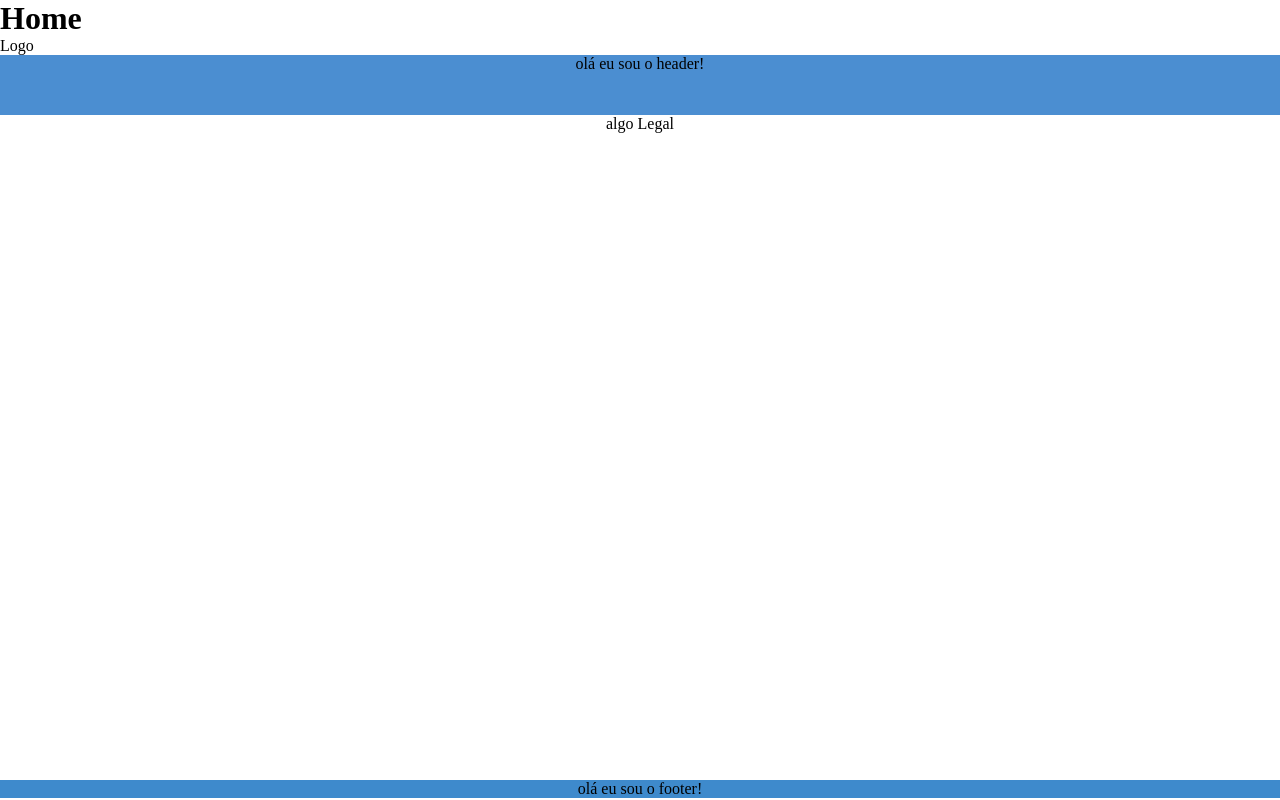
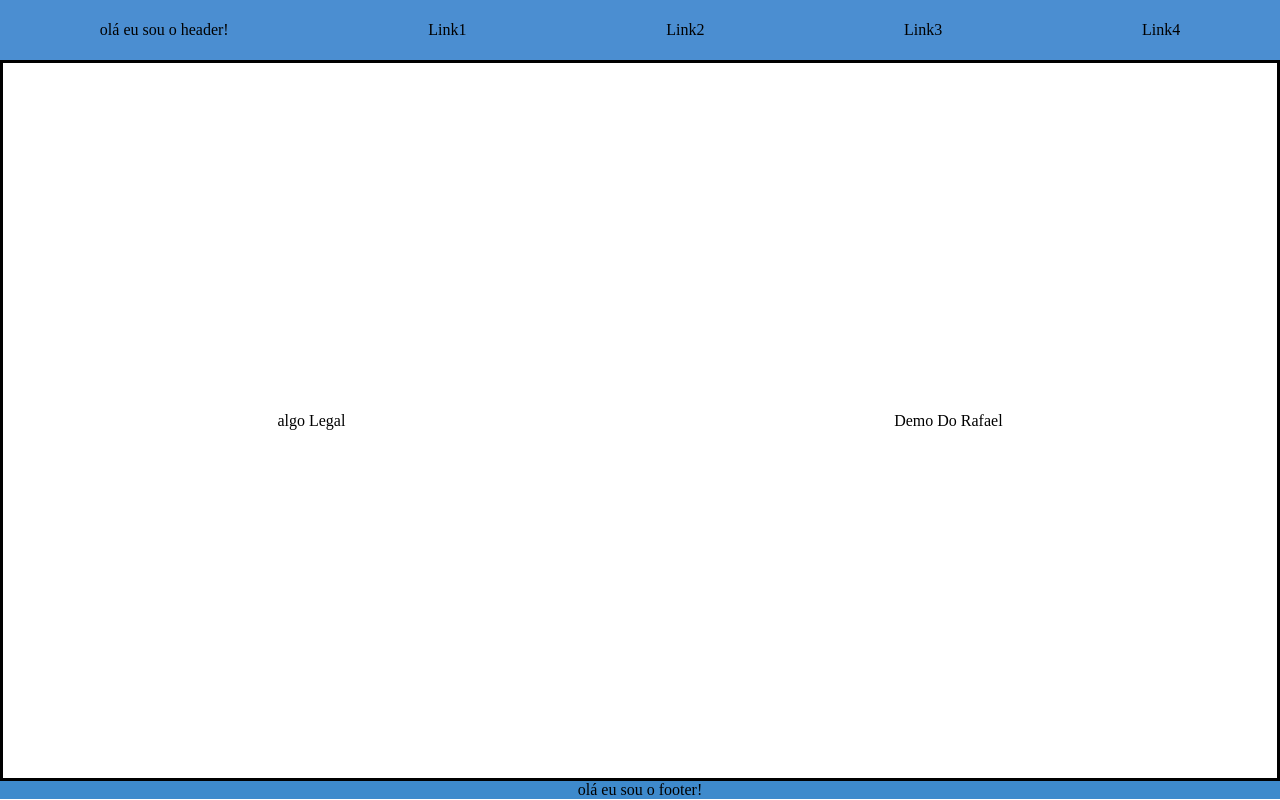
Before and after one commit to Gucrima/AtividadesTerceiraFaseSENAI, a React (Vite) app in the folder aula_1/: page / in a window 1280 px wide. Built offline with nearby package versions, Linux system fonts and the light colour scheme.

Commit message:
mais revisão do rafa

```diff
--- a/aula_1/src/App.jsx
+++ b/aula_1/src/App.jsx
@@ -3,13 +3,11 @@ import './App.css'
 import Body from './components/Body'
 import Footer from './components/Footer'
 import Header from './components/Header'
-import Home from './Pages/Home'
 
 function App() {
 
   return (
     <>
-    <Home />
     <Header />
     <Body />
     <Footer />
--- a/aula_1/src/Pages/Home.jsx
+++ b/aula_1/src/Pages/Home.jsx
@@ -3,8 +3,7 @@ import React from 'react'
 function Home() {
   return (
     <div>
-        <h1>Home</h1>
-        <p>Logo</p>
+
     </div>
   )
 }
--- a/aula_1/src/components/Body.css
+++ b/aula_1/src/components/Body.css
@@ -1,6 +1,8 @@
 .conteiner-body {
   /* background-color: #f8f9fa; */
-  min-height: calc(100vh - 135px);
+  min-height: calc(100vh - 79px);
   display: flex;
-  justify-content: center;
+  justify-content: space-around;
+  align-items: center;
+  border: solid;
 }
--- a/aula_1/src/components/Body.jsx
+++ b/aula_1/src/components/Body.jsx
@@ -1,10 +1,12 @@
 import React from 'react'
 import './Body.css'
+import Demo1 from './Demo1'
 
 function Body() {
   return (
     <div className='conteiner-body'>
-      algo Legal
+      <p>algo Legal</p>
+      <Demo1 />
     </div>
   )
 }
--- /dev/null
+++ b/aula_1/src/components/Demo1.jsx
@@ -0,0 +1,12 @@
+import React from 'react'
+import './Demo1.css'
+
+function Demo1() {
+  return (
+    <div className='conteiner-demo1'>
+      Demo Do Rafael
+    </div>
+  )
+}
+
+export default Demo1
--- a/aula_1/src/components/Header.css
+++ b/aula_1/src/components/Header.css
@@ -2,5 +2,11 @@
   background-color: #4b8ed1;
   height: 60px;
   display: flex;
-  justify-content: center;
+  justify-content: space-around;
+  align-items: center;
+  /* gap: 25px; */
 }
+
+.Links-rafa{
+    cursor: pointer;
+}
--- a/aula_1/src/components/Header.jsx
+++ b/aula_1/src/components/Header.jsx
@@ -4,7 +4,11 @@ import './Header.css'
 function Header() {
   return (
     <div className='conteiner-header'>
-    olá eu sou o header!
+    <p>olá eu sou o header!</p>
+    <p className='Links-rafa'>Link1</p>
+    <p className='Links-rafa'>Link2</p>
+    <p className='Links-rafa'>Link3</p>
+    <p className='Links-rafa'>Link4</p>
     </div>
   )
 }
--- /dev/null
+++ b/package.json
@@ -0,0 +1,5 @@
+{
+  "dependencies": {
+    "react-router-dom": "^7.1.5"
+  }
+}
```
Also changed, not shown: aula_1/src/components/Demo1.css (added), 1 other file (tests, documents, lock files or other folders).
